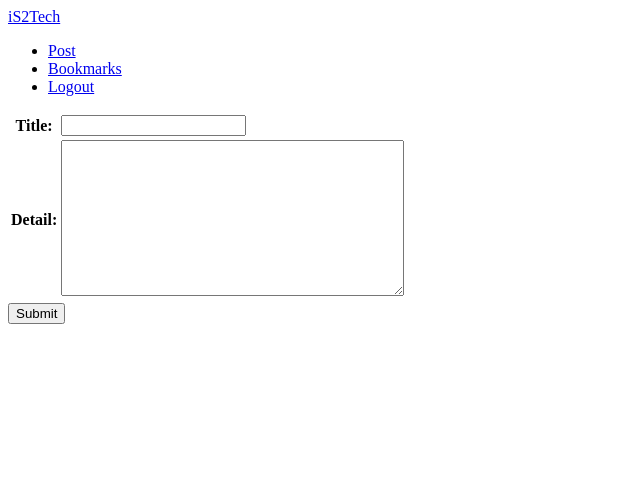
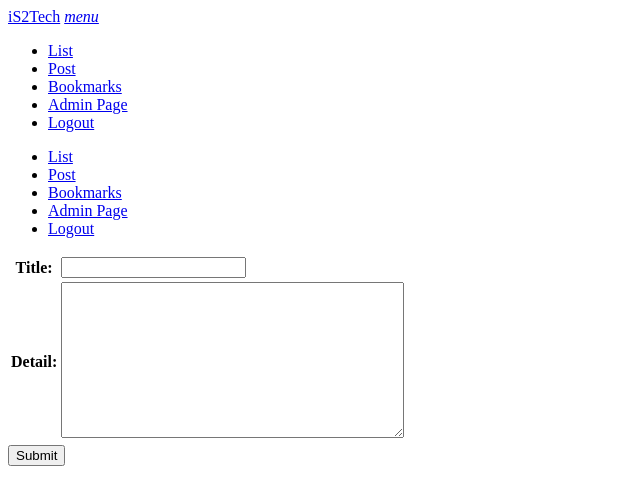
Before and after one commit to guni1192/iS2Tech, a Django app: page /article/post in a window 1280 px wide. Shown: the top 478 px of the page, without its empty margins (0-640 px from the left). Run offline with Django 3.2, Linux system fonts and the light colour scheme; some libraries are stand-ins or nearby versions.

Commit message:
add sidebar and change material theme

```diff
--- a/article/templates/article/base.html
+++ b/article/templates/article/base.html
@@ -5,25 +5,41 @@
 <meta charset="UTF-8">
 <title>{% block title %}My books{% endblock %}</title>
 {% include 'material/includes/material_css.html' %}
+<script src="{% static 'material/js/jquery.js' %}"></script>
 {% include 'material/includes/material_js.html' %}
 <meta name="viewport" content="width=device-width, initial-scale=1.0">
-{% block extrahead %}{% endblock %}
 </head>
 <body>
   <nav>
-    <div class="nav-wrapper">
-      <a href="/" class="brand-logo">iS2Tech</a>
-      <ul id="nav-mobile" class="right hide-on-med-and-down">
-        <li><a href="#">Post</a></li>
+   <div class="nav-wrapper">
+      <a href="#!" class="brand-logo">iS2Tech</a>
+      <a href="#" data-activates="mobile-demo" class="button-collapse"><i class="material-icons">menu</i></a>
+      <ul class="right hide-on-med-and-down">
+        <li><a href="{% url 'index'%}">List</a></li>
+        <li><a href="{% url 'article:post_article'%}">Post</a></li>
         <li><a href="#">Bookmarks</a></li>
+        <li><a href="{% url 'admin:index' %}">Admin Page</a></li>
+        <li><a href="#">Logout</a></li>
+      </ul>
+      <ul class="side-nav" id="mobile-demo">
+        <li><a href="{% url 'index'%}">List</a></li>
+        <li><a href="{% url 'article:post_article'%}">Post</a></li>
+        <li><a href="#">Bookmarks</a></li>
+        <li><a href="{% url 'admin:index' %}">Admin Page</a></li>
         <li><a href="#">Logout</a></li>
       </ul>
     </div>
   </nav>
+
+  {% block extrahead %}{% endblock %}
+
   <div class="container">
     {% block content %}
       {{ content }}
     {% endblock %}
   </div>
+  <script>
+    $(".button-collapse").sideNav();
+  </script>
 </body>
 </html>
--- a/article/templates/article/index.html
+++ b/article/templates/article/index.html
@@ -3,7 +3,6 @@
 {% block title %} 記事リスト {%endblock%}
 
 {% block content %}
-<a class="waves-effect waves-light btn" href="{% url 'article:post_article' %}">Create New</a>
 
 <ul>
   <div class="row">
--- a/article/urls.py
+++ b/article/urls.py
@@ -1,10 +1,8 @@
 from django.conf.urls import url
-from .views import IndexView, PostArticleView, ArticleDetailView, UpdateArticleView, DeleteArticleView
+from .views import PostArticleView, ArticleDetailView, UpdateArticleView, DeleteArticleView
 
 urlpatterns = [
-    url(r'^$', IndexView.as_view(), name='index'),
-    url(r'^post$', PostArticleView.as_view(),
-        name='post_article'),
+    url(r'^post$', PostArticleView.as_view(), name='post_article'),
     url(r'^(?P<pk>\d+)/detail$', ArticleDetailView.as_view(), name='detail'),
     url(r'^(?P<pk>\d+)/update$', UpdateArticleView.as_view(), name='update'),
     url(r'^(?P<pk>\d+)/delete$', DeleteArticleView.as_view(), name='delete'),
--- a/iS2Tech/urls.py
+++ b/iS2Tech/urls.py
@@ -15,8 +15,10 @@
 """
 from django.conf.urls import url, include
 from django.contrib import admin
+from article.views import IndexView
 
 urlpatterns = [
+    url(r'^$', IndexView.as_view(), name='index'),
     url(r'^admin/', admin.site.urls),
     url(r'^article/', include('article.urls', namespace='article')),
 ]
```
Also changed, not shown: iS2Tech/settings.py (+6 -2 lines).
